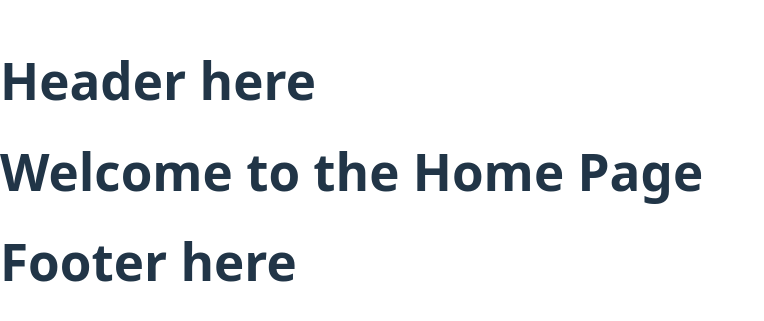
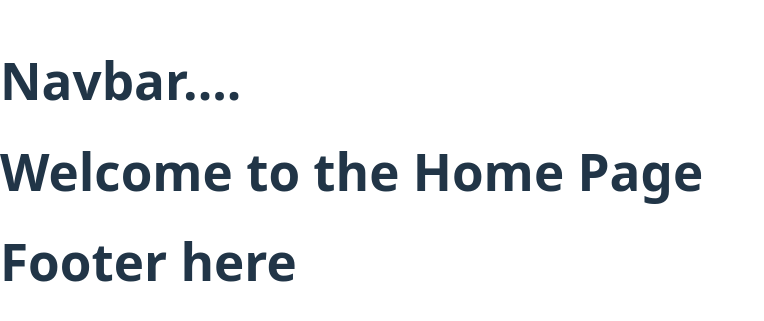
Before and after one commit to nazmulh24/SnapVerse, a React (Vite) app: page / in a window 1280 px wide. Shown: the part 229-550 px from the top of the page, without its empty margins (0-764 px from the left). Built offline with nearby package versions, Linux system fonts and the light colour scheme.

Commit message:
Navber + Footer are declired...

```diff
--- /dev/null
+++ b/src/layouts/Footer.jsx
@@ -0,0 +1,9 @@
+const Footer = () => {
+  return (
+    <div>
+      <h1>Footer here</h1>
+    </div>
+  );
+};
+
+export default Footer;
--- a/src/layouts/MainLayout.jsx
+++ b/src/layouts/MainLayout.jsx
@@ -1,11 +1,13 @@
+import Navbar from "./Navbar";
+import Footer from "./Footer";
 import { Outlet } from "react-router";
 
 const MainLayout = () => {
   return (
     <>
-      <h1>Header here</h1>
+      <Navbar />
       <Outlet />
-      <h1>Footer here</h1>
+      <Footer />
     </>
   );
 };
--- /dev/null
+++ b/src/layouts/Navbar.jsx
@@ -0,0 +1,9 @@
+const Navbar = () => {
+  return (
+    <div>
+      <h1>Navbar....</h1>
+    </div>
+  );
+};
+
+export default Navbar;
```
